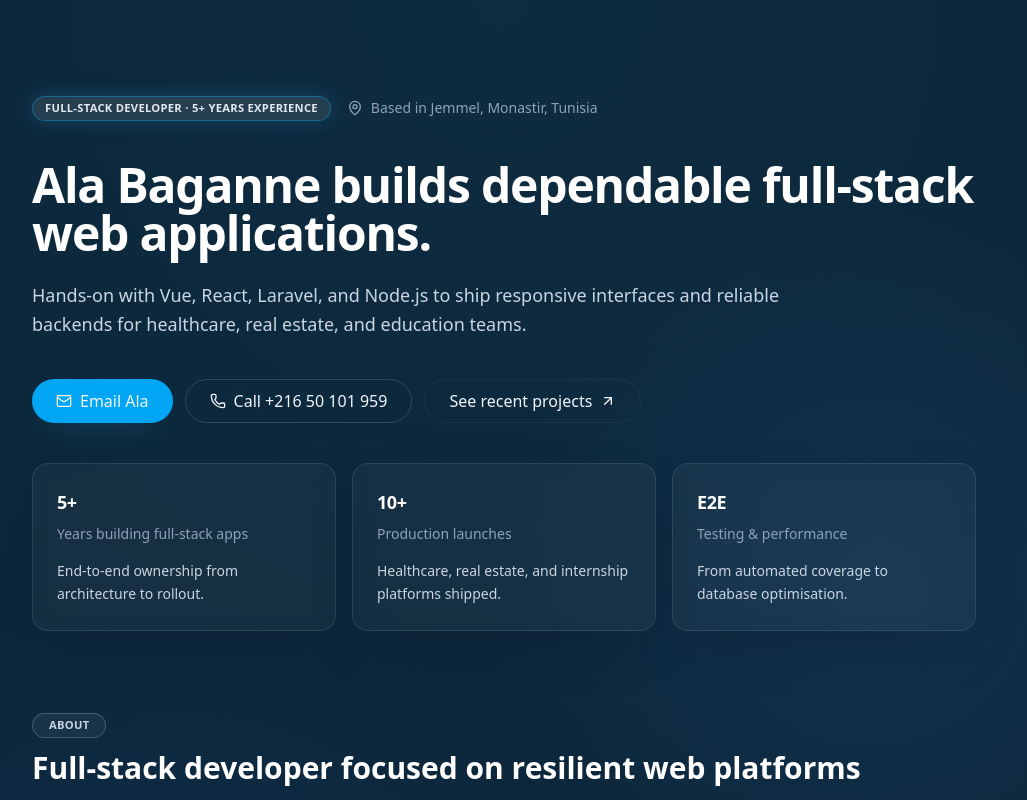
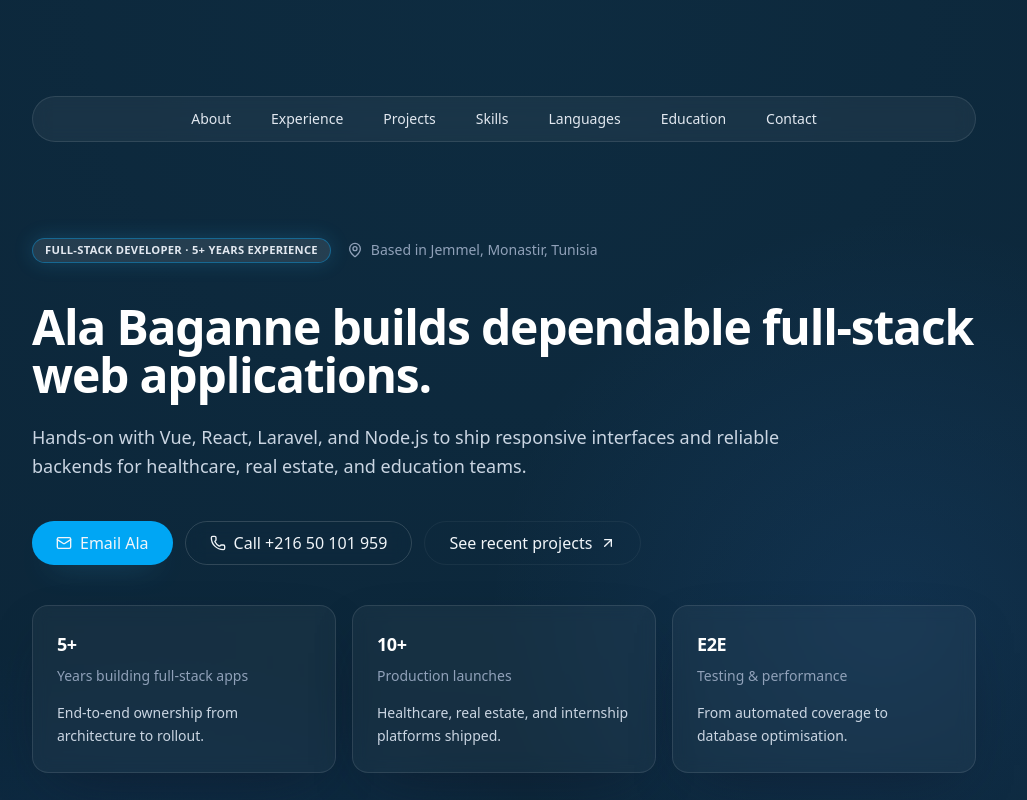
Before and after one commit to alabaganne/portfolio, a Next.js app: page / in a window 1280 px wide. Shown: the top 800 px of the page, without its empty margins (136-1163 px from the left). Built offline with nearby package versions, Linux system fonts and the light colour scheme.

Commit message:
Improve SEO with enhanced metadata, structured data, primary nav, and sitemap/robots

```diff
--- a/src/app/layout.js
+++ b/src/app/layout.js
@@ -1,3 +1,4 @@
+import Script from "next/script";
 import { Geist, Geist_Mono } from "next/font/google";
 import "./globals.css";
 
@@ -11,10 +12,43 @@ const geistMono = Geist_Mono({
   subsets: ["latin"],
 });
 
+const siteUrl = "https://alabaganne.com";
+
 export const metadata = {
-  title: "Alaba Ganne | Software Engineer & Product Builder",
+  metadataBase: new URL(siteUrl),
+  title: "Ala Baganne | Software Engineer, Full-Stack Web Developer",
   description:
-    "Dark theme portfolio and resume for Alaba Ganne highlighting product engineering work, selected projects, and contact details.",
+    "Portfolio for Ala Baganne, a web developer with 5+ years of experience delivering full-stack web applications, highlighting projects, skills, and ways to connect.",
+  keywords: [
+    "Ala Baganne",
+    "web developer",
+    "full-stack engineer",
+    "React",
+    "Vue",
+    "Laravel",
+    "Node.js",
+  ],
+  alternates: {
+    canonical: "/",
+  },
+  openGraph: {
+    type: "website",
+    url: siteUrl,
+    title: "Ala Baganne | Software Engineer, Full-Stack Web Developer",
+    description:
+      "Explore Ala Baganne's full-stack portfolio, featuring shipped projects, technical skills, and ways to collaborate.",
+    siteName: "Ala Baganne Portfolio",
+  },
+  twitter: {
+    card: "summary_large_image",
+    title: "Ala Baganne | Software Engineer, Full-Stack Web Developer",
+    description:
+      "Explore Ala Baganne's full-stack portfolio, featuring shipped projects, technical skills, and ways to collaborate.",
+  },
+  robots: {
+    index: true,
+    follow: true,
+  },
 };
 
 export default function RootLayout({ children }) {
@@ -23,6 +57,22 @@ export default function RootLayout({ children }) {
       <body
         className={`${geistSans.variable} ${geistMono.variable} bg-[--background] text-[--foreground] antialiased`}
       >
+        <Script id="ld-json" type="application/ld+json" strategy="beforeInteractive">
+          {JSON.stringify({
+            '@context': 'https://schema.org',
+            '@type': 'Person',
+            name: 'Ala Baganne',
+            url: siteUrl,
+            jobTitle: 'Full-Stack Web Developer',
+            description:
+              'Full-stack web developer with 5+ years of experience building reliable applications across healthcare, real estate, and education.',
+            sameAs: [
+              'https://www.linkedin.com/in/alabaganne/',
+              'https://github.com/alabaganne',
+              'mailto:alabaganne9@gmail.com',
+            ],
+          })}
+        </Script>
         {children}
       </body>
     </html>
--- a/src/app/page.js
+++ b/src/app/page.js
@@ -9,6 +9,16 @@ import {
   SkillsSection,
 } from "@/components/home";
 
+const navLinks = [
+  { href: "#about", label: "About" },
+  { href: "#experience", label: "Experience" },
+  { href: "#projects", label: "Projects" },
+  { href: "#skills", label: "Skills" },
+  { href: "#languages", label: "Languages" },
+  { href: "#education", label: "Education" },
+  { href: "#contact", label: "Contact" },
+];
+
 export default function Home() {
   return (
     <main className="relative min-h-screen overflow-hidden bg-[radial-gradient(circle_at_top,_rgba(56,189,248,0.2),_rgba(3,7,18,0.95))] pb-20 text-slate-100">
@@ -17,6 +27,23 @@ export default function Home() {
         className="pointer-events-none absolute inset-0 -z-10 bg-[radial-gradient(600px_circle_at_20%_20%,rgba(37,99,235,0.18),transparent),radial-gradient(400px_circle_at_80%_10%,rgba(59,130,246,0.12),transparent)]"
       />
       <div className="relative mx-auto flex w-full max-w-5xl flex-col gap-16 px-6 pt-16 md:px-10 md:pt-24 lg:gap-20">
+        <nav
+          aria-label="Primary"
+          className="sticky top-4 z-10 mb-4 overflow-x-auto rounded-full border border-white/10 bg-white/5 px-4 py-3 backdrop-blur"
+        >
+          <ul className="flex items-center justify-center gap-4 text-sm text-slate-200">
+            {navLinks.map((link) => (
+              <li key={link.href}>
+                <a
+                  className="rounded-full px-3 py-1 transition hover:text-white focus-visible:outline focus-visible:outline-2 focus-visible:outline-offset-2 focus-visible:outline-sky-400"
+                  href={link.href}
+                >
+                  {link.label}
+                </a>
+              </li>
+            ))}
+          </ul>
+        </nav>
         <HeroSection />
         <AboutSection />
         <ExperienceSection />
--- /dev/null
+++ b/src/app/sitemap.js
@@ -0,0 +1,12 @@
+const siteUrl = "https://alabaganne.com";
+
+export default function sitemap() {
+  const lastModified = new Date().toISOString();
+
+  return [
+    {
+      url: siteUrl,
+      lastModified,
+    },
+  ];
+}
--- a/src/components/home/projects-section.js
+++ b/src/components/home/projects-section.js
@@ -20,8 +20,8 @@ const projects = [
       "Gives diners QR access to menus and lets restaurants capture online orders without extra hardware.",
     tech: ["Next.js", "React", "Supabase", "Tailwind CSS", "React PDF"],
     links: {
-      project: "https://github.com/alabaganne/MenuMate#readme",
-      source: "https://github.com/alabaganne/MenuMate",
+      project: "https://www.menumate.net",
+      // source: "https://github.com/alabaganne/MenuMate",
     },
   },
   {
@@ -32,8 +32,8 @@ const projects = [
     impact: "Helps candidates create polished resumes in minutes.",
     tech: ["Next.js", "React", "React PDF", "TypeScript"],
     links: {
-      project: "https://github.com/alabaganne/ats-resume-builder#readme",
-      source: "https://github.com/alabaganne/ats-resume-builder",
+      project: "https://ats-react-resume-builder.vercel.app/",
+      source: "https://github.com/alabaganne/react-resume-builder",
     },
   },
   {
@@ -45,8 +45,8 @@ const projects = [
       "Streamlined internship applications with tracking dashboards and document sharing.",
     tech: ["Laravel", "Vue.js", "Tailwind CSS", "MySQL"],
     links: {
-      project: "https://github.com/alabaganne/GoStage#readme",
-      source: "https://github.com/alabaganne/GoStage",
+      project: null,
+      source: "https://github.com/alabaganne/GoStage.tn",
     },
   },
 ];
```
Also changed, not shown: public/robots.txt (added).
